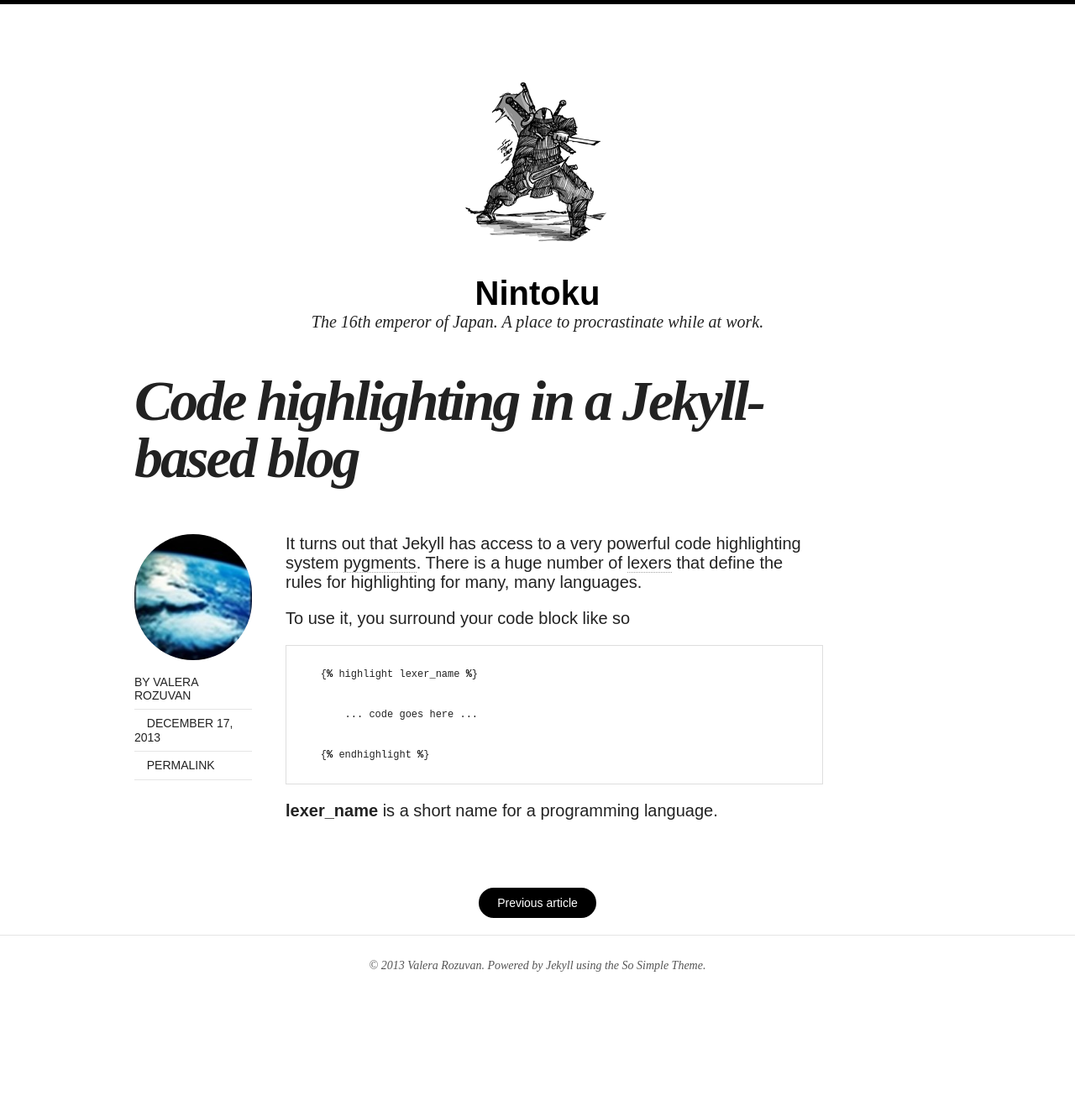
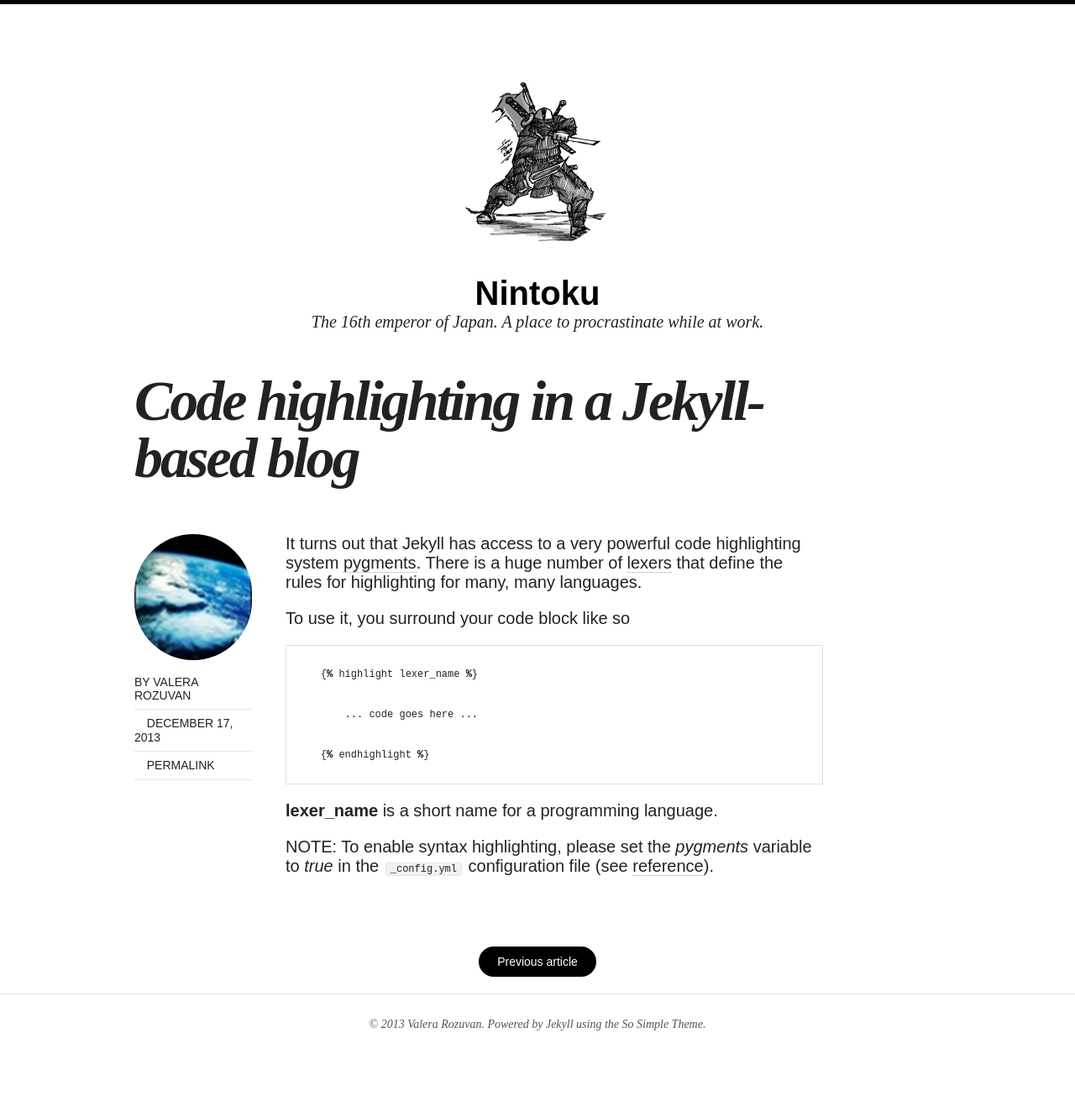
Before and after one commit to valera-rozuvan/nintoku, a Jekyll site: the page built from site/_posts/2013-12-17-code-highlighting-jekyll-based-blog.markdown, in a window 1280 px wide. Shown: the whole page at 84% size. Built offline with Jekyll 4.4.1, drawn with Linux system fonts in a browser that asks for light colours; nearby versions of some CDN libraries; before the commit the page ends 1260 px from its top, so only the background shows below that.

```diff
--- a/site/_posts/2013-12-17-code-highlighting-jekyll-based-blog.markdown
+++ b/site/_posts/2013-12-17-code-highlighting-jekyll-based-blog.markdown
@@ -22,3 +22,7 @@
 {% endhighlight %}
 
 **lexer_name** is a short name for a programming language.
+
+NOTE: To enable syntax highlighting, please set the *pygments* variable to
+*true* in the `_config.yml` configuration file (see
+[reference](http://jekyllrb.com/docs/templates/)).
```
